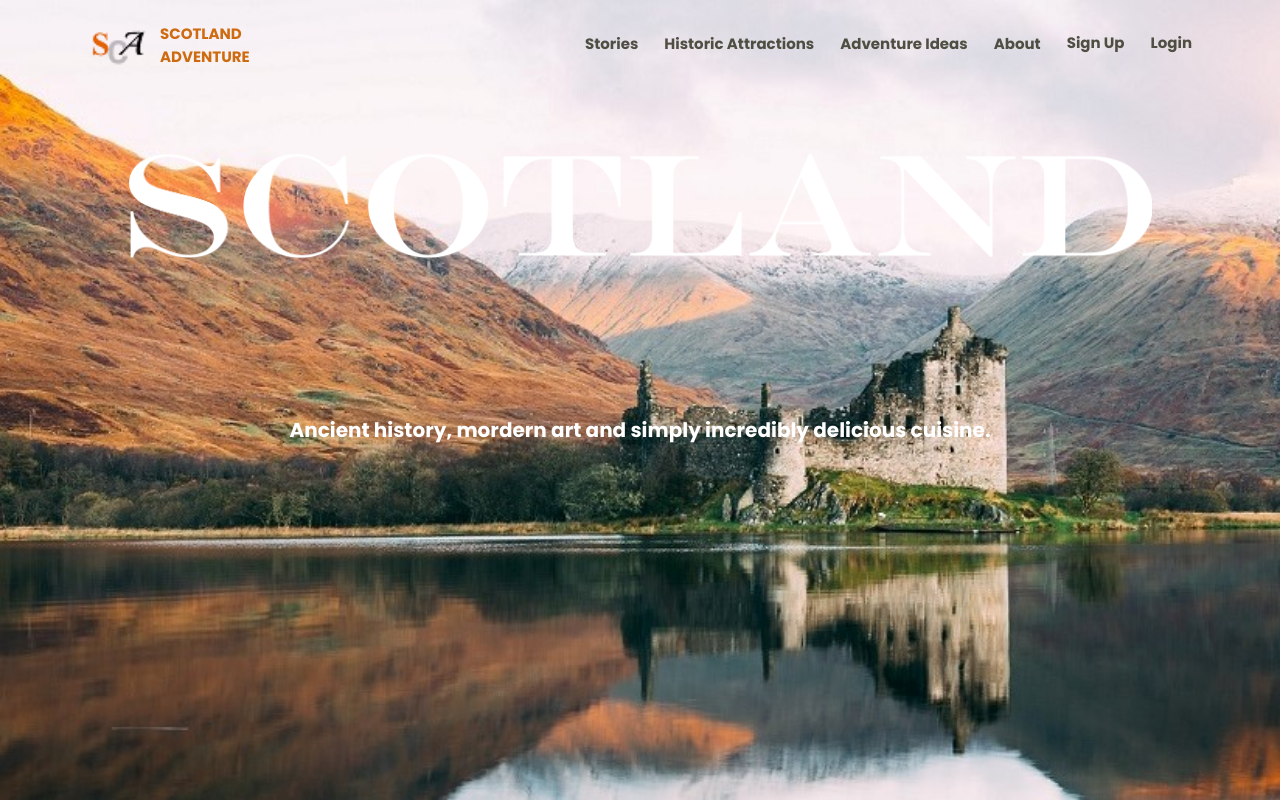
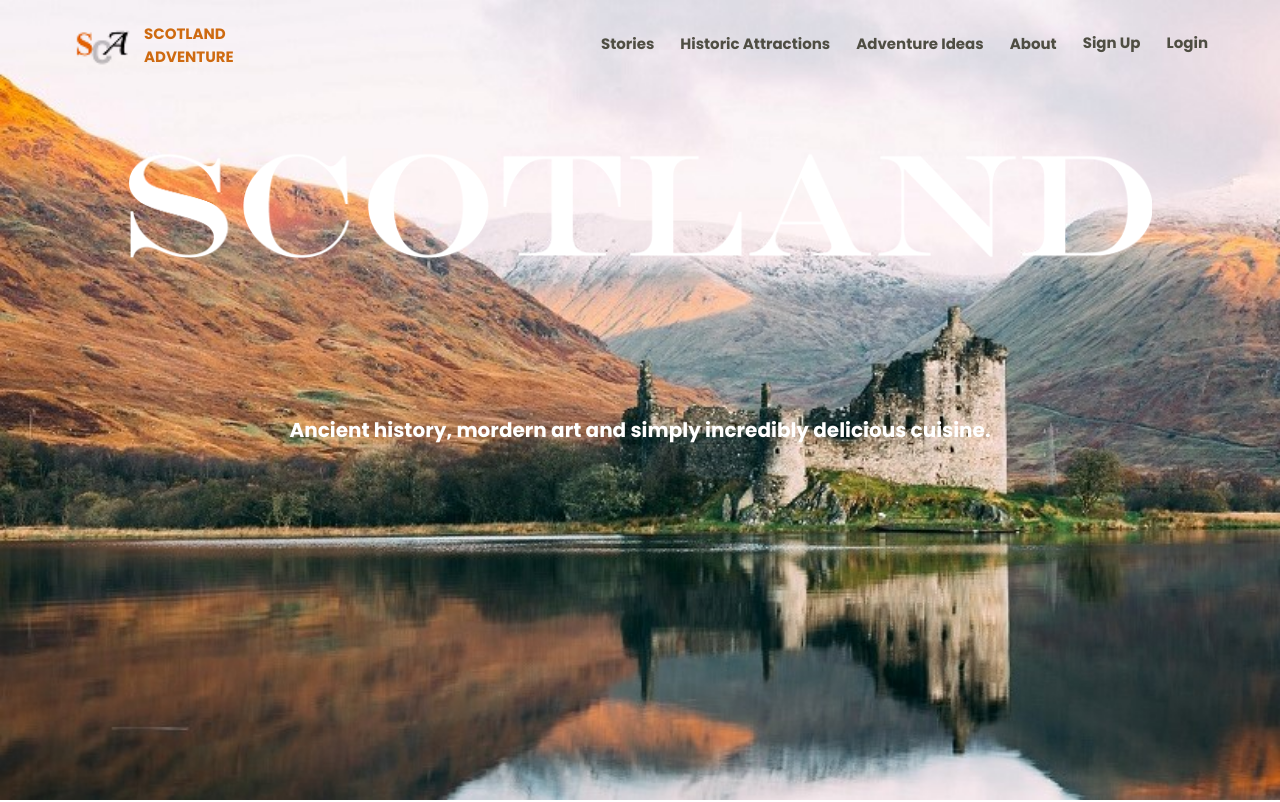
Before and after one commit to vickymarz/scotland-adventures, a website built with webpack: page src/index.html in a window 1280 px wide. Shown: the top 802 px of the page. Built offline with nearby package versions, Linux system fonts and the light colour scheme.

Commit message:
Modify header styling

```diff
--- a/src/style.css
+++ b/src/style.css
@@ -59,6 +59,7 @@ img {
 	align-items: center;
 	width: 100%;
 	z-index: 2;
+	padding: 10px 10%;
 }
 
 .logo-desktop {
@@ -607,7 +608,7 @@ input:hover {
 	}
 
 	.navbar {
-		padding: 10px 80px;
+			padding: 10px 5%;
 	}
 
 	.logo-desktop {
```
